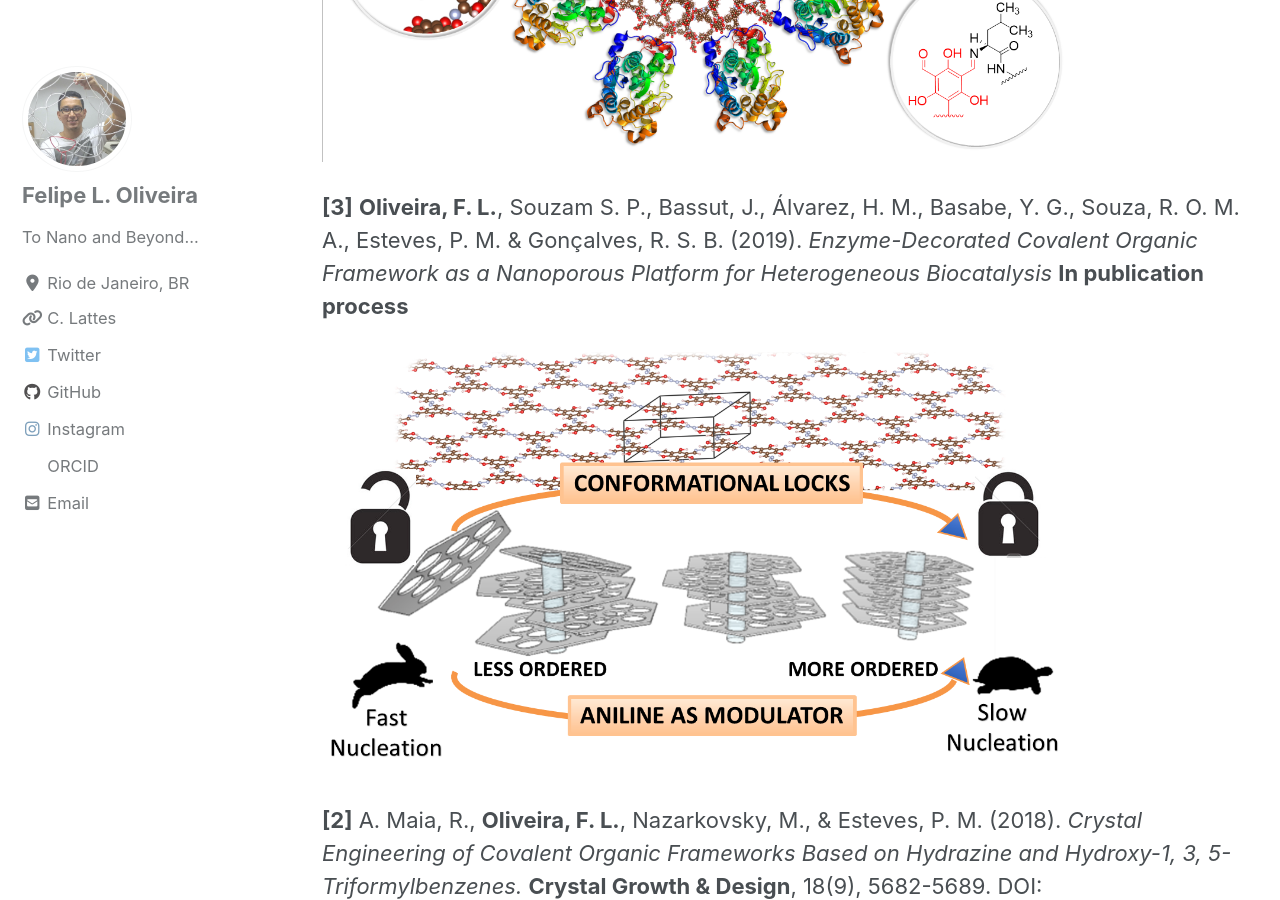
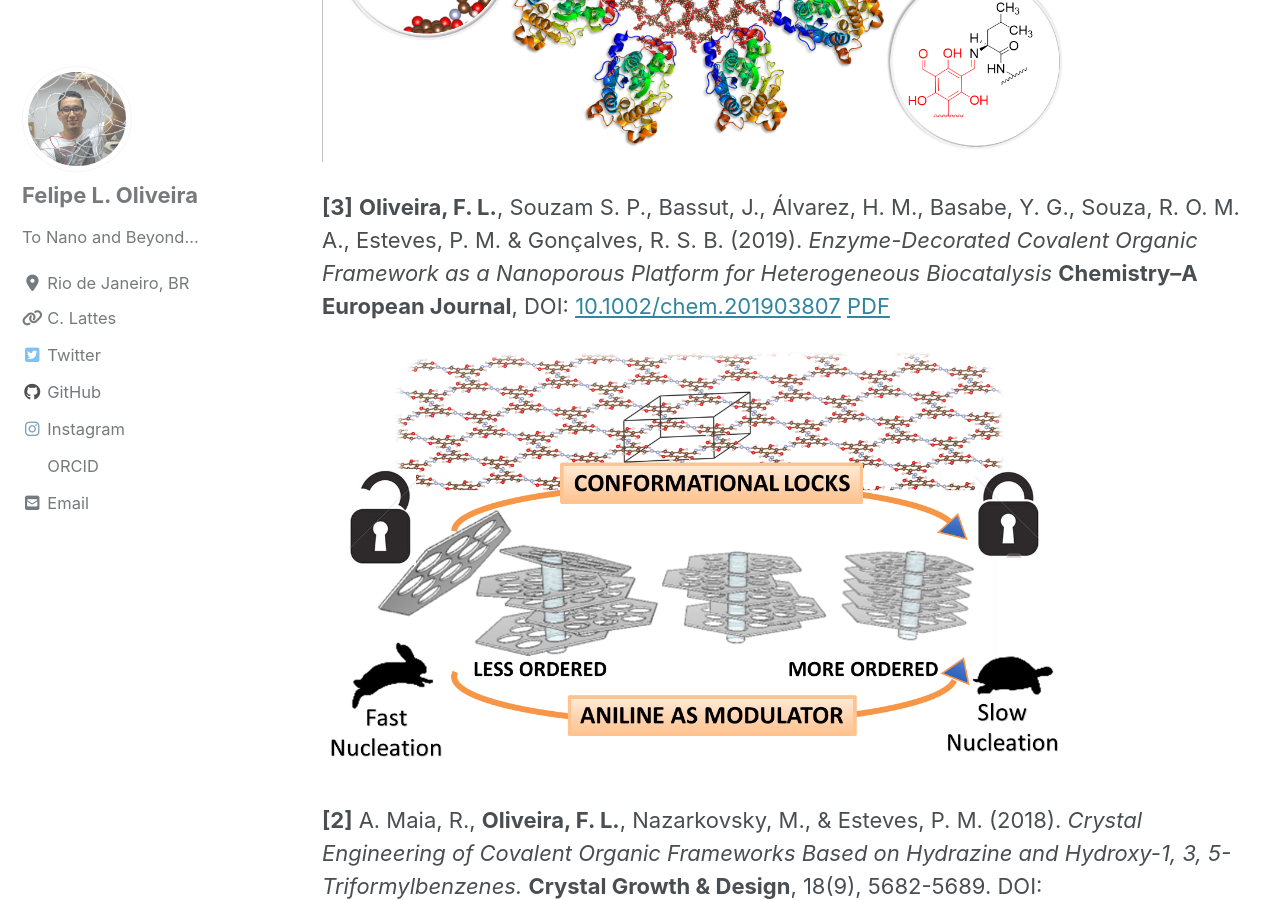
Before and after one commit to lipelopesoliveira/lipelopesoliveira.github.io, a Jekyll site: the page built from _pages/publications.md, in a window 1280 px wide and 900 px high, scrolled down 905 px. Built offline with Jekyll 4.4.1, drawn with Linux system fonts in a browser that asks for light colours; cached includes are drawn as plain includes; nearby versions of some CDN libraries.

Commit message:
Update publications.md

```diff
--- a/_pages/publications.md
+++ b/_pages/publications.md
@@ -13,7 +13,7 @@ classes: wide
 <img src="{{ site.url }}{{ site.baseurl }}/images/publications/TOC_3.png" alt="Table of contents 3" width="80%" height="80%">
 
 **[3]** **Oliveira, F. L.**, Souzam S. P., Bassut, J., Álvarez, H. M., Basabe, Y. G., Souza, R. O. M. A., Esteves, P. M. & Gonçalves, R. S. B. (2019). *Enzyme-Decorated Covalent Organic Framework as a
-Nanoporous Platform for Heterogeneous Biocatalysis* **In publication process**
+Nanoporous Platform for Heterogeneous Biocatalysis* **Chemistry–A European Journal**, DOI: [10.1002/chem.201903807](https://doi.org/10.1002/chem.201903807) [PDF](https://drive.google.com/file/d/1gHFA7j4kwQxTIs6yxDWDF6yNVNdQk9_-/view?usp=sharing)
 
 <img src="{{ site.url }}{{ site.baseurl }}/images/publications/TOC_2.png" alt="Table of contents 2" width="80%" height="80%">
 
```
